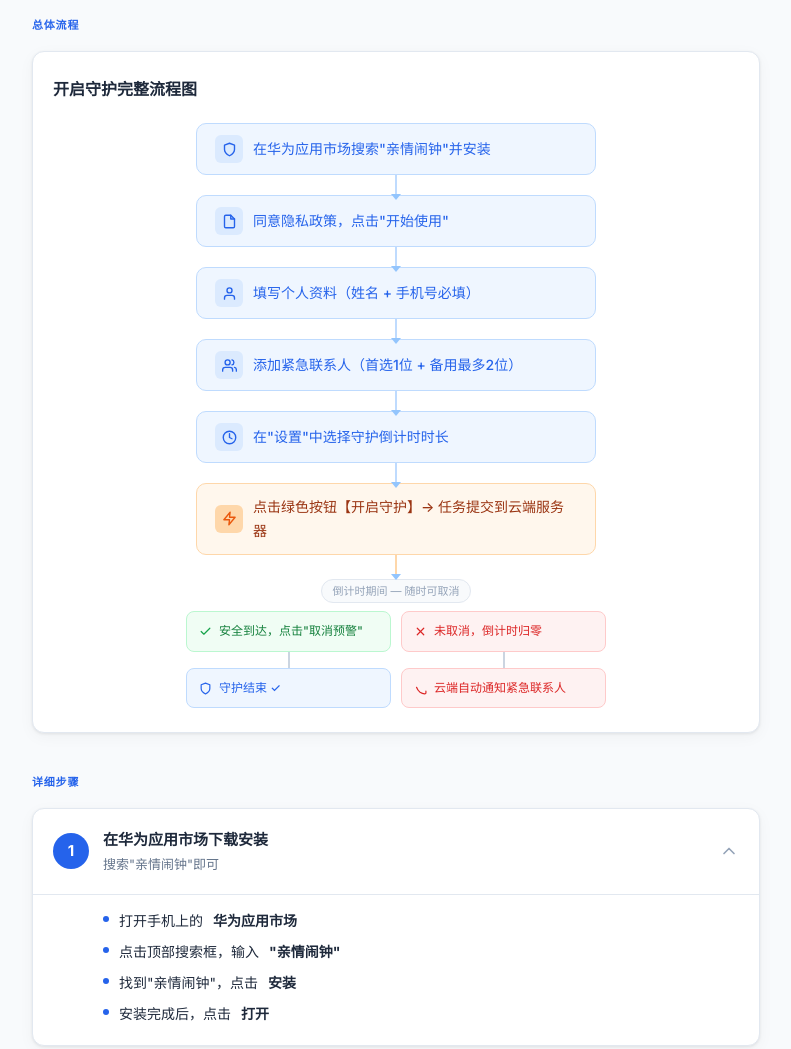
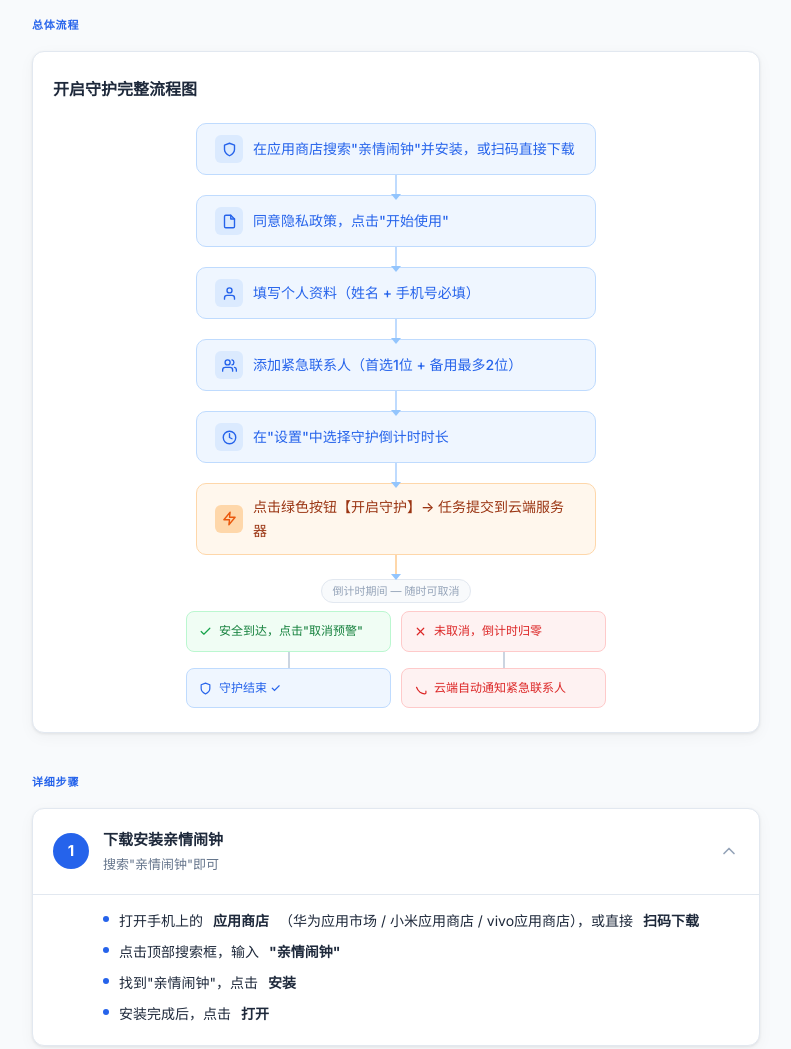
Before and after one commit to helpme2026/familyclock-privacy-policy, a plain HTML site: page tutorial.html in a window 1280 px wide. Shown: the part 400-1449 px from the top of the page, without its empty margins (244-1035 px from the left). Drawn offline with Linux system fonts and the light colour scheme.

Commit message:
fix: 教程改为通用下载方式，支持华为/小米/vivo应用商店及扫码下载

```diff
--- a/tutorial.html
+++ b/tutorial.html
@@ -202,7 +202,7 @@
       <div class="flow-nodes">
         <div class="flow-node">
           <div class="node-icon"><svg viewBox="0 0 24 24"><path d="M12 22s8-4 8-10V5l-8-3-8 3v7c0 6 8 10 8 10z"/></svg></div>
-          在华为应用市场搜索"亲情闹钟"并安装
+          在应用商店搜索"亲情闹钟"并安装，或扫码直接下载
         </div>
         <div class="flow-arrow"></div>
         <div class="flow-node">
@@ -270,14 +270,14 @@
         <div class="step-header" onclick="toggleStep(this)">
           <div class="step-num">1</div>
           <div class="step-title-wrap">
-            <div class="step-title">在华为应用市场下载安装</div>
+            <div class="step-title">下载安装亲情闹钟</div>
             <div class="step-sub">搜索"亲情闹钟"即可</div>
           </div>
           <svg class="step-chevron" viewBox="0 0 24 24" fill="none" stroke="currentColor" stroke-width="2" stroke-linecap="round" stroke-linejoin="round"><polyline points="6 9 12 15 18 9"/></svg>
         </div>
         <div class="step-body">
           <ul class="step-list">
-            <li>打开手机上的<strong>华为应用市场</strong></li>
+            <li>打开手机上的<strong>应用商店</strong>（华为应用市场 / 小米应用商店 / vivo应用商店），或直接<strong>扫码下载</strong></li>
             <li>点击顶部搜索框，输入 <strong>"亲情闹钟"</strong></li>
             <li>找到"亲情闹钟"，点击<strong>安装</strong></li>
             <li>安装完成后，点击<strong>打开</strong></li>
```
